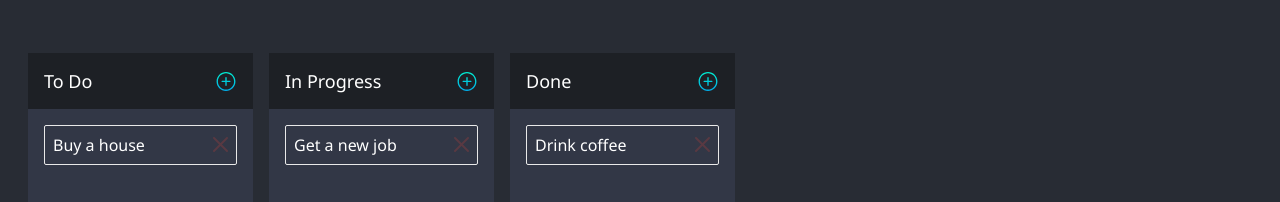
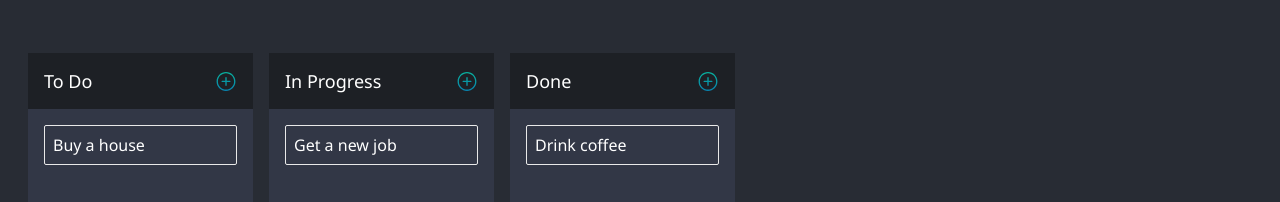
Before and after one commit to CBMasri/task-app, a React (Create React App) app: page / in a window 1280 px wide. Shown: the part 191-393 px from the top of the page. Built offline with nearby package versions, Linux system fonts and the light colour scheme.

Commit message:
Update add/remove button styles

```diff
--- a/src/components/Lane.js
+++ b/src/components/Lane.js
@@ -23,11 +23,15 @@ const Heading = styled.div`
   color: white;
   background-color: #1d2025;
 `
+const AddButton = styled.input`
+  height: 22px;
+  opacity: 0.7;
+  &:hover {
+    opacity: 1;
+  }
+`
 const Scrollable = styled.div`
   overflow-y: auto;
-`
-const AddButton = styled.input`
-  height: 22px;
 `
 const TaskList = styled.div`
   padding: 16px;
@@ -86,10 +90,7 @@ function Lane(props) {
       <Scrollable>
         <Droppable droppableId={lane.id}>
           {(provided, snapshot) => (
-            <DroppableContainer
-              provided={provided}
-              snapshot={snapshot}
-            >
+            <DroppableContainer provided={provided} snapshot={snapshot}>
               {tasks.map((task, index) => {
                 return (
                   <Task
--- a/src/components/Task.js
+++ b/src/components/Task.js
@@ -4,12 +4,12 @@ import { Draggable } from 'react-beautiful-dnd'
 import close from 'assets/icons/close.svg'
 
 const RemoveButton = styled.input`
-  opacity: 0.2;
-  height: 15px;
+  visibility: hidden;
+  height: 12px;
 `
 const Container = styled.div`
   &:hover ${RemoveButton} {
-    opacity: 0.8;
+    visibility: visible;
   }
   display: flex;
   align-items: center;
```
